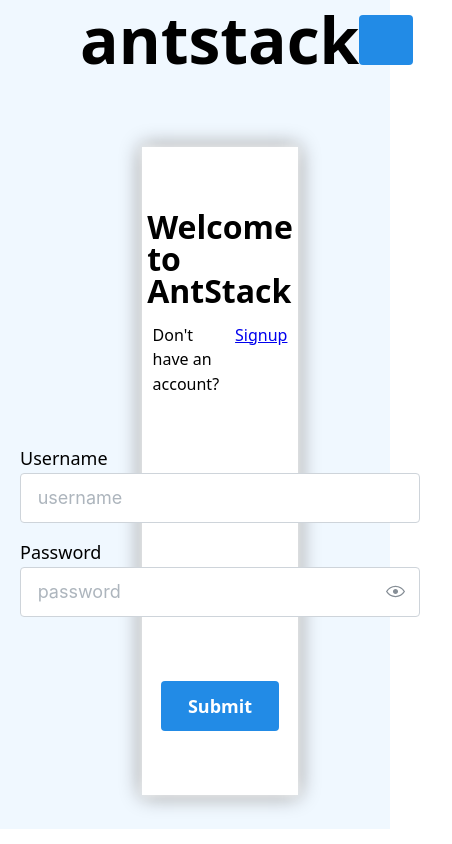
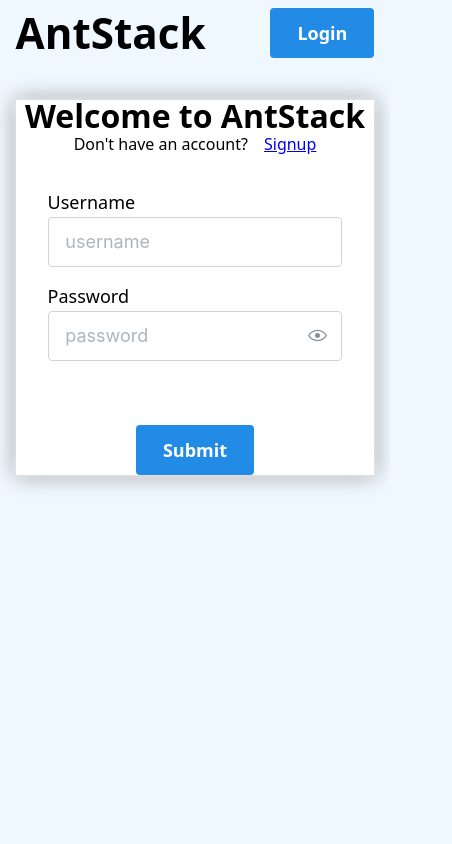
Before and after one commit to lordeadroid/login, a React (Vite) app: page / in a window 390 px wide. Both pictures are taken after a click on the button "Login". Shown: the whole page, 452 px wide, since content can reach past the window. Built offline with nearby package versions, Linux system fonts and the light colour scheme; no server answers.

Commit message:
updated for mobile view

```diff
--- a/src/App.tsx
+++ b/src/App.tsx
@@ -12,13 +12,7 @@ import ErrorPage from "./Error/Error-Page";
 // fixed nav-bar component in all pages
 const Layout: TReact = () => {
   return (
-    <Flex
-      justify={"center"}
-      direction={"column"}
-      p={"0rem 4rem"}
-      gap={"2rem"}
-      bg={"aliceblue"}
-    >
+    <Flex direction={"column"} p="2vw 4vw" gap={"5vh"}>
       <NavigationBar />
       <Outlet />
     </Flex>
--- a/src/Homepage/Homepage.tsx
+++ b/src/Homepage/Homepage.tsx
@@ -26,11 +26,11 @@ const HomePage = () => {
   };
 
   return username === EMPTYSTRING ? (
-    <Flex h={"85vh"} justify={"center"} align={"center"}>
+    <Flex>
       <Text>Homepage</Text>
     </Flex>
   ) : (
-    <Flex wrap={"wrap"} justify={"space-around"}>
+    <Flex wrap={"wrap"} justify={"space-between"}>
       {productsData.map((product) => {
         const { id, title, price, rating, tags, thumbnail } = product;
 
--- a/src/Login/Login-Page.tsx
+++ b/src/Login/Login-Page.tsx
@@ -49,14 +49,11 @@ const LoginPage: TReact = () => {
   });
 
   return (
-    <Flex w={"80vw"} h={"85vh"} justify={"center"} align={"center"} m={"auto"}>
+    <Flex justify={"center"} align={"center"} m={"auto"}>
       <Flex
         justify={"center"}
         align={"center"}
         direction={"column"}
-        w={"40vw"}
-        p={"4rem"}
-        gap={"1rem"}
         bg={"white"}
         style={{
           boxShadow: "0px 0px 10px white, 0px 0px 20px gray",
@@ -72,7 +69,6 @@ const LoginPage: TReact = () => {
         <form onSubmit={form.onSubmit(handleSubmit)} className={styles.form}>
           <Flex direction={"column"} gap={"1rem"} p={"xl"}>
             <TextInput
-              w="25rem"
               size="lg"
               label="Username"
               placeholder="username"
--- a/src/Navigation-Bar/Navigation-Bar.tsx
+++ b/src/Navigation-Bar/Navigation-Bar.tsx
@@ -6,18 +6,16 @@ import { PATH } from "../utils/constant";
 const NavigationBar = () => {
   return (
     <Flex
-      h={"5rem"}
-      p={"1rem"}
-      justify={"space-between"}
-      align={"center"}
       pos={"sticky"}
-      top={"0rem"}
+      top={0}
       bg={"aliceblue"}
       style={{ zIndex: 1 }}
+      align={"center"}
+      justify={"space-between"}
     >
       <Link to={PATH.home} style={{ all: "unset" }}>
-        <Text size="4rem" fw={900}>
-          antstack
+        <Text size="5vh" fw={800}>
+          AntStack
         </Text>
       </Link>
       <UserSection />
--- a/src/index.css
+++ b/src/index.css
@@ -6,6 +6,7 @@
 
 body {
   font-size: 16px;
+  background-color: aliceblue;
   font-family: system-ui, "Segoe UI", Roboto, Oxygen, Ubuntu, Cantarell,
     "Open Sans", "Helvetica Neue";
 }
```
